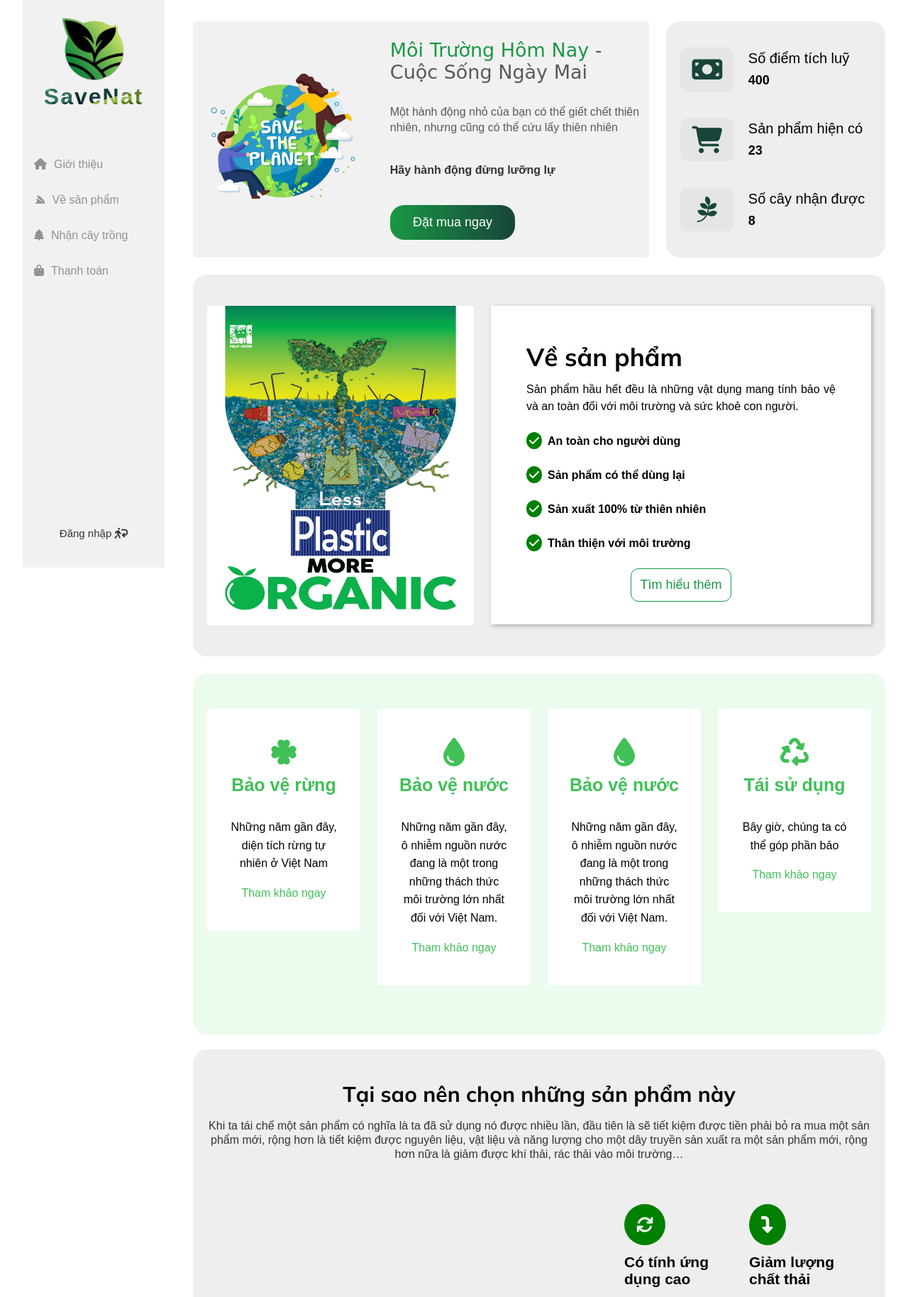
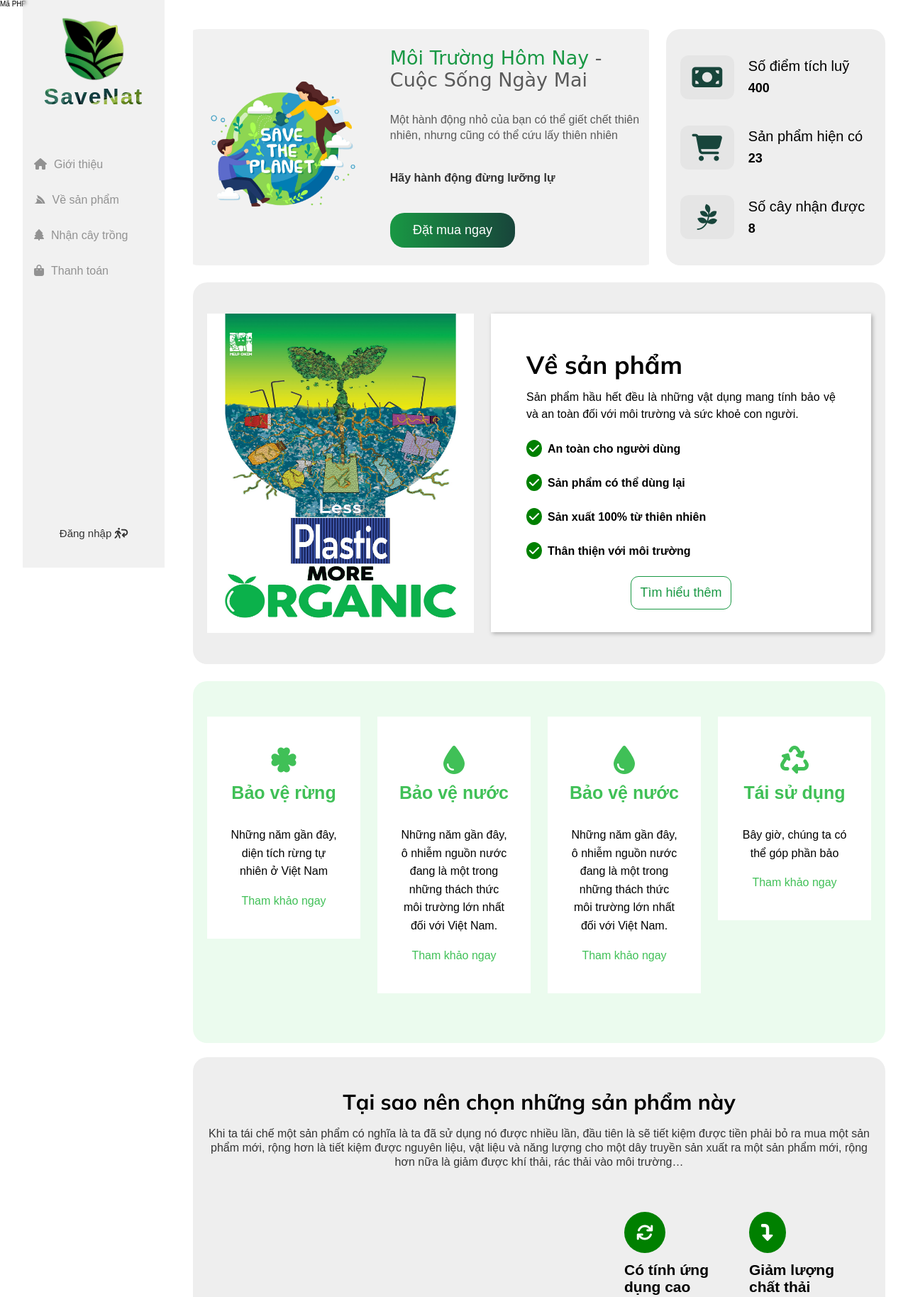
Before and after one commit to phamvanduy1008/ci-cd, a PHP site: page / in a window 1280 px wide. Shown: the top 1828 px of the page at 71% size. Run offline with PHP 8.4, Linux system fonts and the light colour scheme; grey boxes are pictures that could not be loaded.

Commit message:
Update index.php

```diff
--- a/src/index.php
+++ b/src/index.php
@@ -29,6 +29,7 @@
     <link rel="stylesheet" href="/assets/responsive/header.css" />
   </head>
   <body id="top">
+<?php echo "Mã PHP";?>
     <div class="loader"></div>
     <div id="main" class="grid wide">
       <!-- Header -->
```
